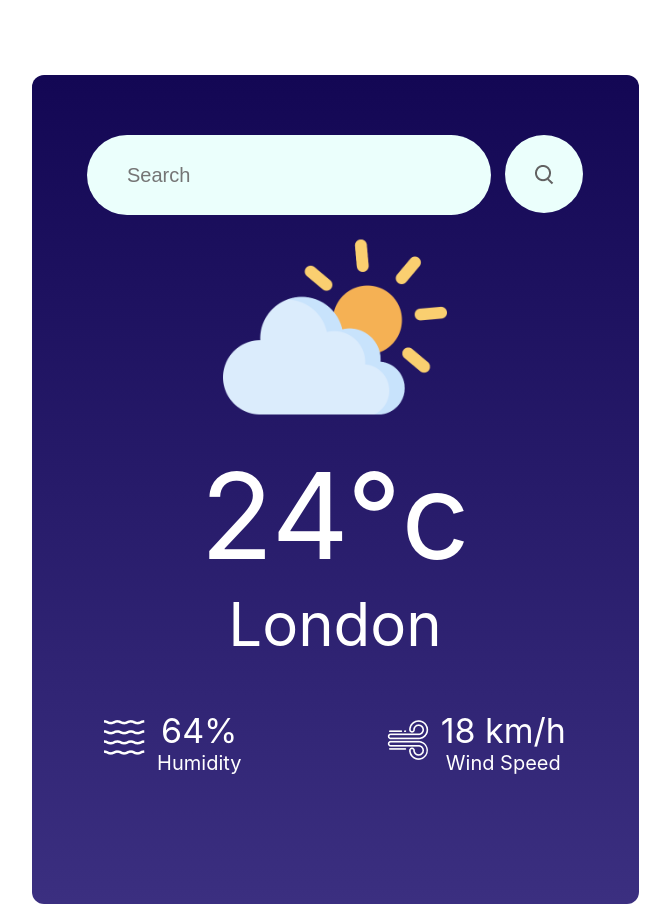
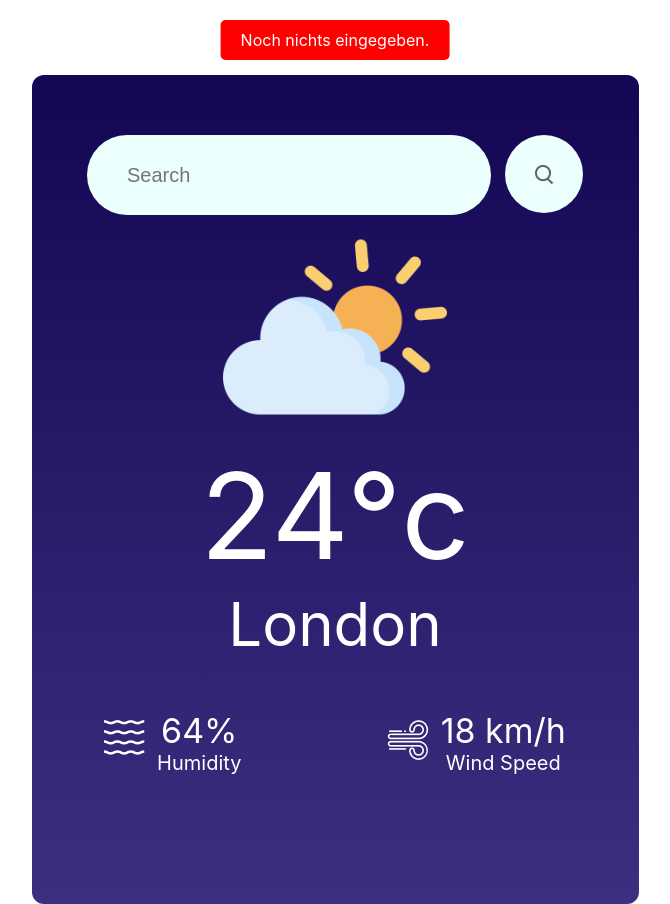
Before and after one commit to DMSX/WeatherApp, a React (Create React App) app in the folder weather/: page / in a window 1280 px wide. Both pictures are taken after a click on the element 849 px from the left and 174 px from the top of the page. Shown: the whole page, without its empty margins (305-975 px from the left). Built offline with nearby package versions, Linux system fonts and the light colour scheme.

Commit message:
Fehlerbehandlung erfolgreich eingefügt

```diff
--- a/weather/src/Components/WeatherApp/WeatherApp.css
+++ b/weather/src/Components/WeatherApp/WeatherApp.css
@@ -79,3 +79,17 @@
 .icon{
     margin-top: 10px;
 }
+.popup {
+    position: fixed;
+    top: 20px;
+    left: 50%;
+    transform: translateX(-50%);
+    background-color: red;
+    color: white;
+    padding: 10px 20px;
+    border-radius: 5px;
+    z-index: 1000;
+    display: flex;
+    align-items: center;
+    justify-content: center;
+}
--- a/weather/src/Components/WeatherApp/WeatherApp.jsx
+++ b/weather/src/Components/WeatherApp/WeatherApp.jsx
@@ -12,17 +12,22 @@ import humidity_icon from '../Assets/humidity.png';
 
 const WeatherApp = () => {
 
-    let api_key ="bf38d0a82fe8ff2be1f78d678f6c1641";
+    let api_key = "bf38d0a82fe8ff2be1f78d678f6c1641";
 
     const [wicon, setWicon] = useState(cloud_icon);
+    const [showPopup, setShowPopup] = useState(false);
+    const [popupMessage, setPopupMessage] = useState("");
 
-    const search = async () =>{
+
+    const search = async () => {
         const element = document.getElementsByClassName("cityInput")
-        if(element[0].value === ""){
+        if (element[0].value === "") {
+            handleError("Noch nichts eingegeben.");
             return 0;
         }
         let url = `https://api.openweathermap.org/data/2.5/weather?q=${element[0].value}&units=Metric&appid=${api_key}`
 
+        try {
             let response = await fetch(url);
             let data = await response.json();
             const humidity = document.getElementsByClassName("humidity-percent");
@@ -35,46 +40,68 @@ const WeatherApp = () => {
             temprature[0].innerHTML = Math.floor(data.main.temp) + "°C";
             location[0].innerHTML = data.name;
 
-        if(data.weather[0].icon === "01d" || data.weather[0].icon === "01n"){
+            if (data.weather[0].icon === "01d" || data.weather[0].icon === "01n") {
                 setWicon(clear_icon);
             }
-        else if(data.weather[0].icon === "02d" || data.weather[0].icon === "02n"){
+            else if (data.weather[0].icon === "02d" || data.weather[0].icon === "02n") {
                 setWicon(cloud_icon);
             }
-        else if(data.weather[0].icon === "03d" || data.weather[0].icon === "03n"){
+            else if (data.weather[0].icon === "03d" || data.weather[0].icon === "03n") {
                 setWicon(drizzle_icon);
             }
-        else if(data.weather[0].icon === "04d" || data.weather[0].icon === "04n"){
+            else if (data.weather[0].icon === "04d" || data.weather[0].icon === "04n") {
                 setWicon(drizzle_icon);
             }
-        else if(data.weather[0].icon === "09d" || data.weather[0].icon === "09n"){
+            else if (data.weather[0].icon === "09d" || data.weather[0].icon === "09n") {
                 setWicon(rain_icon);
             }
-        else if(data.weather[0].icon === "10d" || data.weather[0].icon === "10n"){
+            else if (data.weather[0].icon === "10d" || data.weather[0].icon === "10n") {
                 setWicon(rain_icon);
             }
-        else if(data.weather[0].icon === "13d" || data.weather[0].icon === "13n"){
+            else if (data.weather[0].icon === "13d" || data.weather[0].icon === "13n") {
                 setWicon(snow_icon);
             }
-        else{
+            else {
                 setWicon(clear_icon);
             }
+        } catch (error) {
+            handleError("Fehler beim Abrufen der Wetterdaten. Bitte versuchen Sie es erneut.");
         }
 
-    function handleKeyDown(event){
-        if(event.key === 'Enter'){
+    }
+
+    //Um im Inputfeld Enter drücken zu können und damit gleich zu Suchen
+    function handleKeyDown(event) {
+        if (event.key === 'Enter') {
             search();
         }
     }
 
+    const Popup = ({ message }) => {
         return (
-        <div className="container">
-            <div className="top-bar">
-                <input type="text" className="cityInput" placeholder="Search" onKeyDown={handleKeyDown}/>
+            <div className="popup">
+                {message}
+            </div>
+        );
+    };
+
+    //Wie lange das PopUp angezeigt werden soll
+    const handleError = (message) => {
+        setPopupMessage(message);
+        setShowPopup(true);
+        setTimeout(() => {
+            setShowPopup(false);
+        }, 3000);  // Popup schließt sich nach 3 Sekunden
+    };
 
 
 
-                <div className="search-icon" onClick={() => {search()}}>
+    return (
+        <div className="container">
+            {showPopup && <Popup message={popupMessage} />}
+            <div className="top-bar">
+                <input type="text" className="cityInput" placeholder="Search" onKeyDown={handleKeyDown} />
+                <div className="search-icon" onClick={() => { search() }}>
                     <img src={search_icon} alt="" />
                 </div>
             </div>
@@ -85,14 +112,14 @@ const WeatherApp = () => {
             <div className="weather-location">London</div>
             <div className="data-container">
                 <div className="element">
-                <img src={humidity_icon} alt="" className="icon"/>
+                    <img src={humidity_icon} alt="" className="icon" />
                     <div className="data">
                         <div className="humidity-percent">64%</div>
                         <div className="text">Humidity</div>
                     </div>
                 </div>
                 <div className="element">
-                <img src={wind_icon} alt="" className="icon"/>
+                    <img src={wind_icon} alt="" className="icon" />
                     <div className="data">
                         <div className="wind-rate">18 km/h</div>
                         <div className="text">Wind Speed</div>
```
Lines whose indentation alone changed are shown as unchanged.
